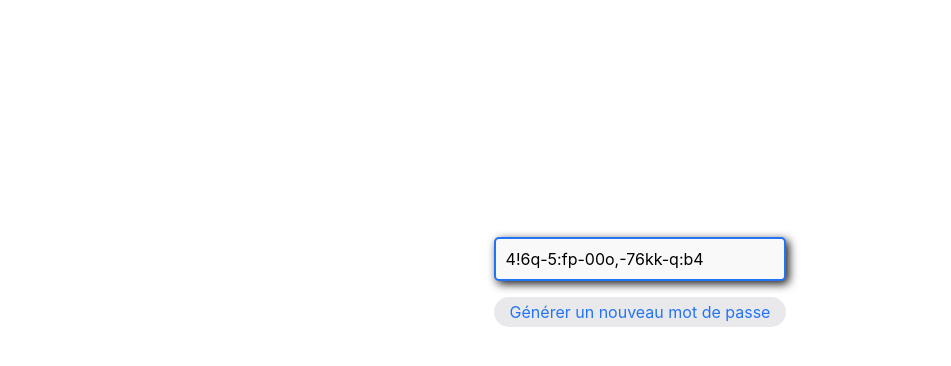
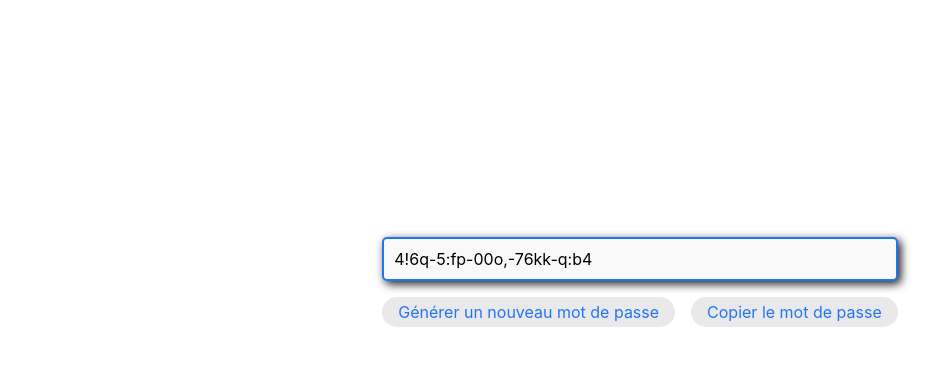
Before and after one commit to FlorianLatapie/mdp, a plain HTML site: page index.html in a window 1280 px wide. Shown: the part 86-452 px from the top of the page, without its empty margins (0-951 px from the left). Drawn offline with Linux system fonts and the light colour scheme; a web font is replaced by a local one.

Commit message:
add a copy button

```diff
--- a/index.html
+++ b/index.html
@@ -13,9 +13,12 @@
         <h1>Générateur de mot de passe</h1>
     </header>
     <main>
-        <div class="button_container">
+        <div class ="col_container">
             <input type="text" id="passwordOutput" readonly>
-            <button class="apple-style-button" onclick="generatePassword()">Générer un nouveau mot de passe</button>
+            <div class="row_container">
+                <button class="apple-style-button" onclick="generatePassword()">Générer un nouveau mot de passe</button>
+                <button class="apple-style-button" onclick="navigator.clipboard.writeText(document.getElementById('passwordOutput').value)">Copier le mot de passe</button>
+            </div>
         </div>
     </main>
     <script>
@@ -29,7 +32,10 @@
                 const randomIndex = Math.floor(Math.random() * chars.length);
                 password += chars[randomIndex];
             }
-            document.getElementById('passwordOutput').value = password;
+            const passwordOutput = document.getElementById('passwordOutput');
+            passwordOutput.value = password;
+
+            //navigator.clipboard.writeText(password);
         }
 
         let enterPressCount = 0;
--- a/style.css
+++ b/style.css
@@ -42,10 +42,16 @@ button {
     background-color: #dcdce0;
 }
 
-.button_container {
+.col_container {
     display: flex;
     flex-direction: column;
     row-gap: 16px;
+}
+
+.row_container {
+    display: flex;
+    flex-direction: row;
+    column-gap: 16px;
 }
 
 * {
```
